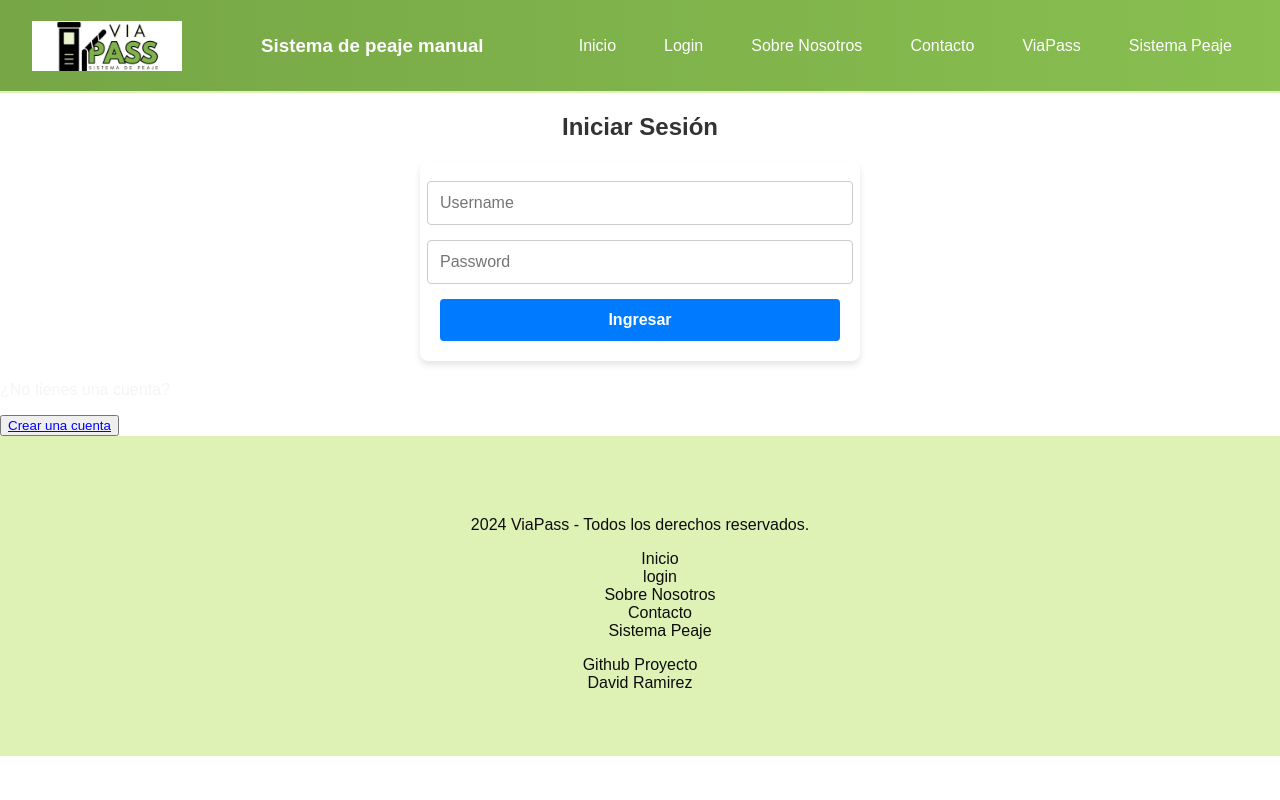
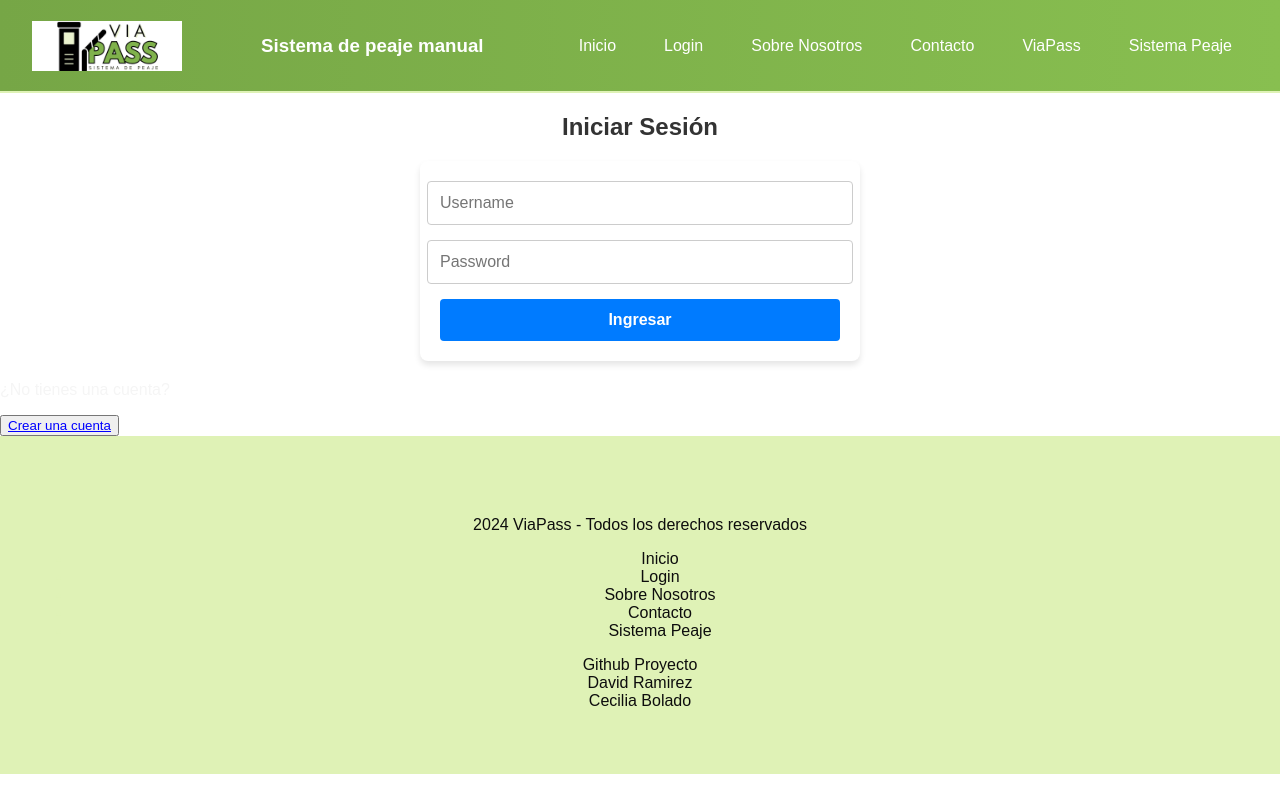
Before and after one commit to chavow5/dev-squad, a React (Vite) app in the folder React/: page /login in a window 1280 px wide. Built offline with nearby package versions, Linux system fonts and the light colour scheme.

Commit message:
Se agrega red social

```diff
--- a/React/src/components/Footer.jsx
+++ b/React/src/components/Footer.jsx
@@ -4,13 +4,13 @@ const Footer = () => (
   <footer className="footer">
     <div className="footer-content">
       <center>
-      <p className="footer-text"> 2024 ViaPass - Todos los derechos reservados.</p>
+      <p className="footer-text"> 2024 ViaPass - Todos los derechos reservados</p>
 
       {/* links de navegacion header */}
       <nav className="footer-nav">
         <ul className="footer-links">
           <li><a href="/" className="footer-link">Inicio</a></li>
-          <li><a href="/login" className="footer-link">login</a></li>
+          <li><a href="/login" className="footer-link">Login</a></li>
           <li><a href="/aboutus" className="footer-link">Sobre Nosotros</a></li>
           <li><a href="/contacto" className="footer-link">Contacto</a></li>
           <li><a href="/sistemapeaje" className="footer-link">Sistema Peaje</a></li>
@@ -24,6 +24,9 @@ const Footer = () => (
       <div className="footer-social">
         <a href="https://www.linkedin.com/in/david-ramirez-031015253/" target="_blank" rel="noopener noreferrer" className="footer-social-link">David Ramirez</a>
       </div>
+      <div className="footer-social">
+        <a href="www.linkedin.com/in/cecilia-bolado-637906299/" target="_blank" rel="noopener noreferrer" className="footer-social-link">Cecilia Bolado</a>
+      </div>
       </center>
     </div>
   </footer>
```
